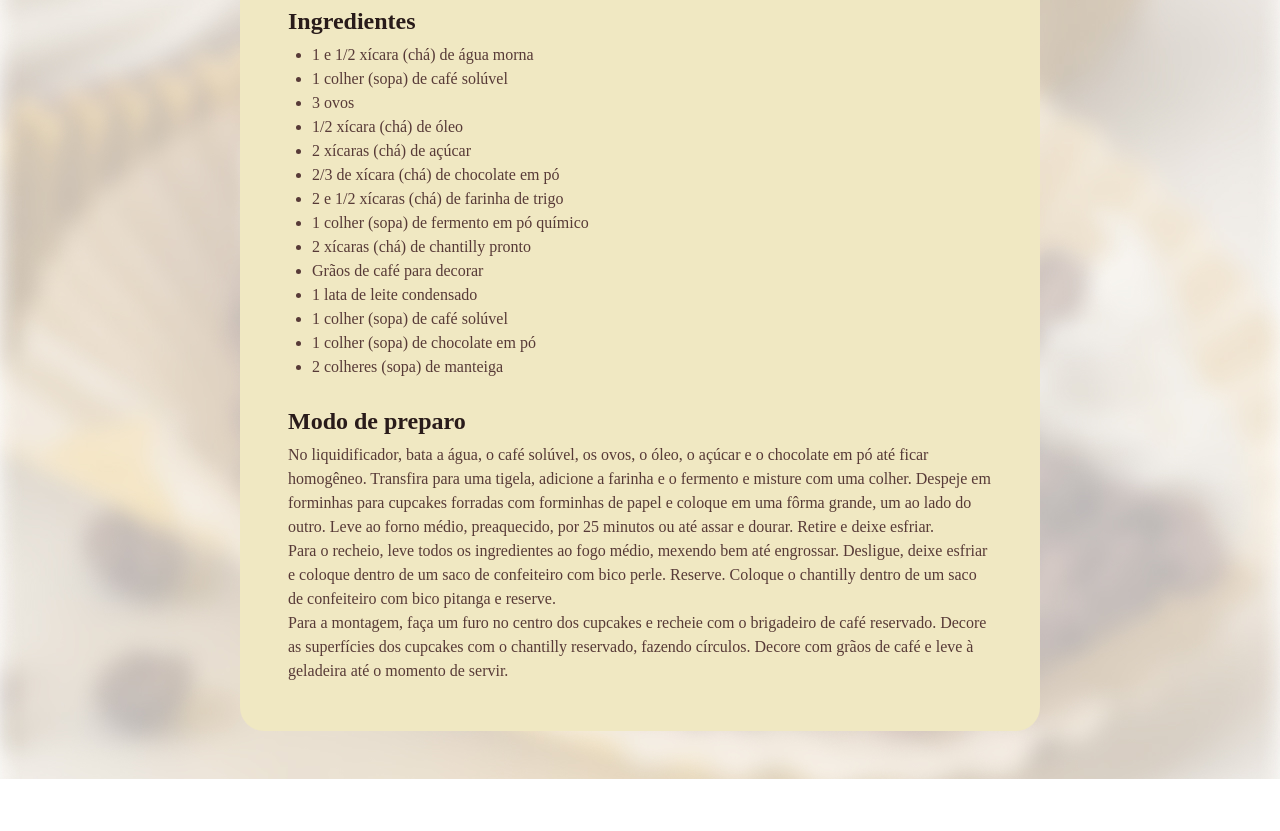
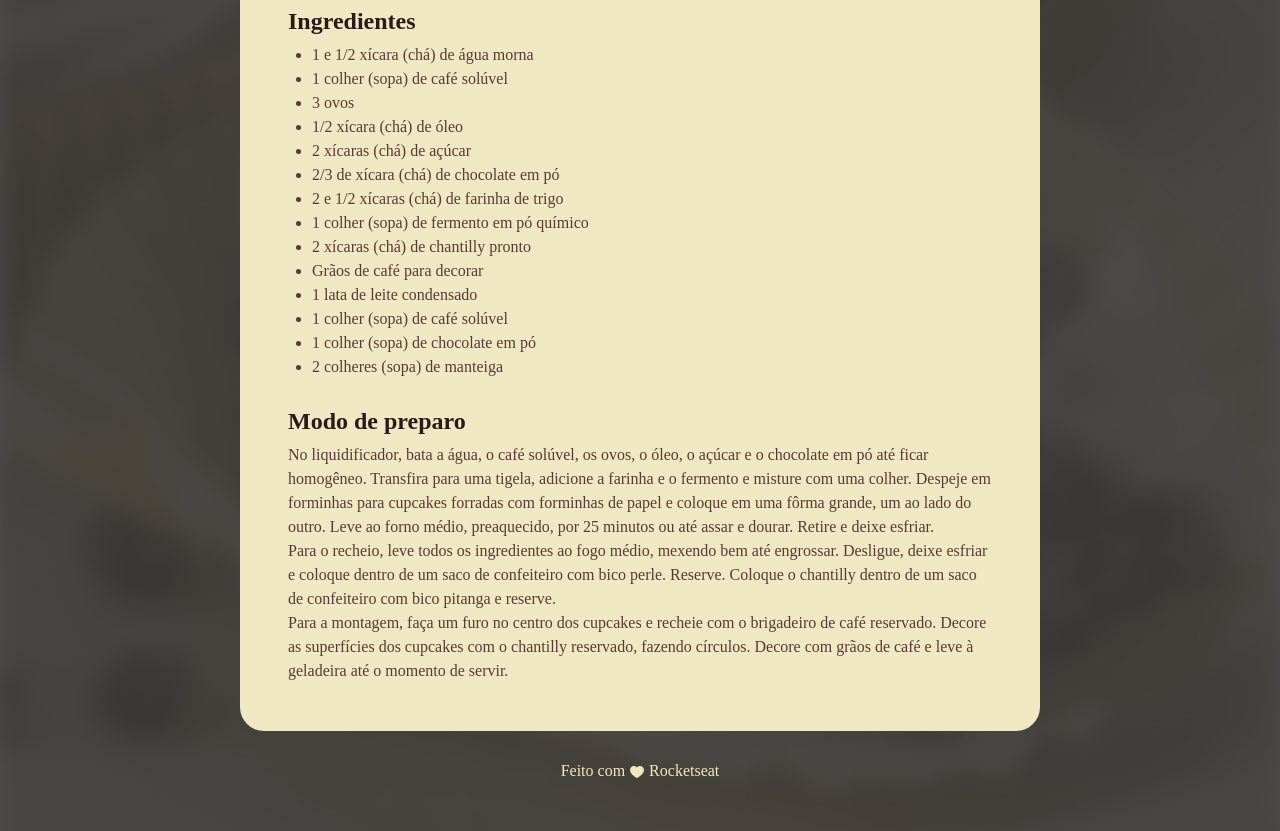
Before and after one commit to Vitortts/projeto-receitas, a plain HTML site: page index.html in a window 1280 px wide. Shown: the part 720-1551 px from the top of the page. Before the commit the page ends 1499 px from the top, so only its background shows below. Drawn offline with Linux system fonts and the light colour scheme; a web font is replaced by a local one.

Commit message:
Adicionando footer

```diff
--- a/index.html
+++ b/index.html
@@ -60,5 +60,11 @@
             </section>
         </main>
     </div>
+
+    <footer>
+        Feito com
+        <img src="/assets/hearth.svg" alt="coraçãozinho fofinho uwu">
+        Rocketseat
+    </footer>
 </body>
 </html>
--- a/style.css
+++ b/style.css
@@ -12,6 +12,8 @@
 
 body {
     background-image: url(assets/bg.jpg);
+    background-color: rgba(0, 0, 0, 0.7);
+    background-blend-mode: darken;
 }
 
 #page {
@@ -20,7 +22,7 @@ body {
     padding: 24px;
     background-color: #F0E8C2;
     border-radius: 24px;
-    margin: 48px auto;
+    margin: 48px auto 28px;
 }
 
 main {
@@ -54,3 +56,13 @@ h1, h2 {
 ul {
     padding-left: 24px;
 }
+
+footer {
+    color: #F0E8C2;
+    text-align: center;
+    padding-bottom: 48px;
+}
+
+footer img {
+    vertical-align: middle;
+}
```
Also changed, not shown: assets/hearth.svg (added).
